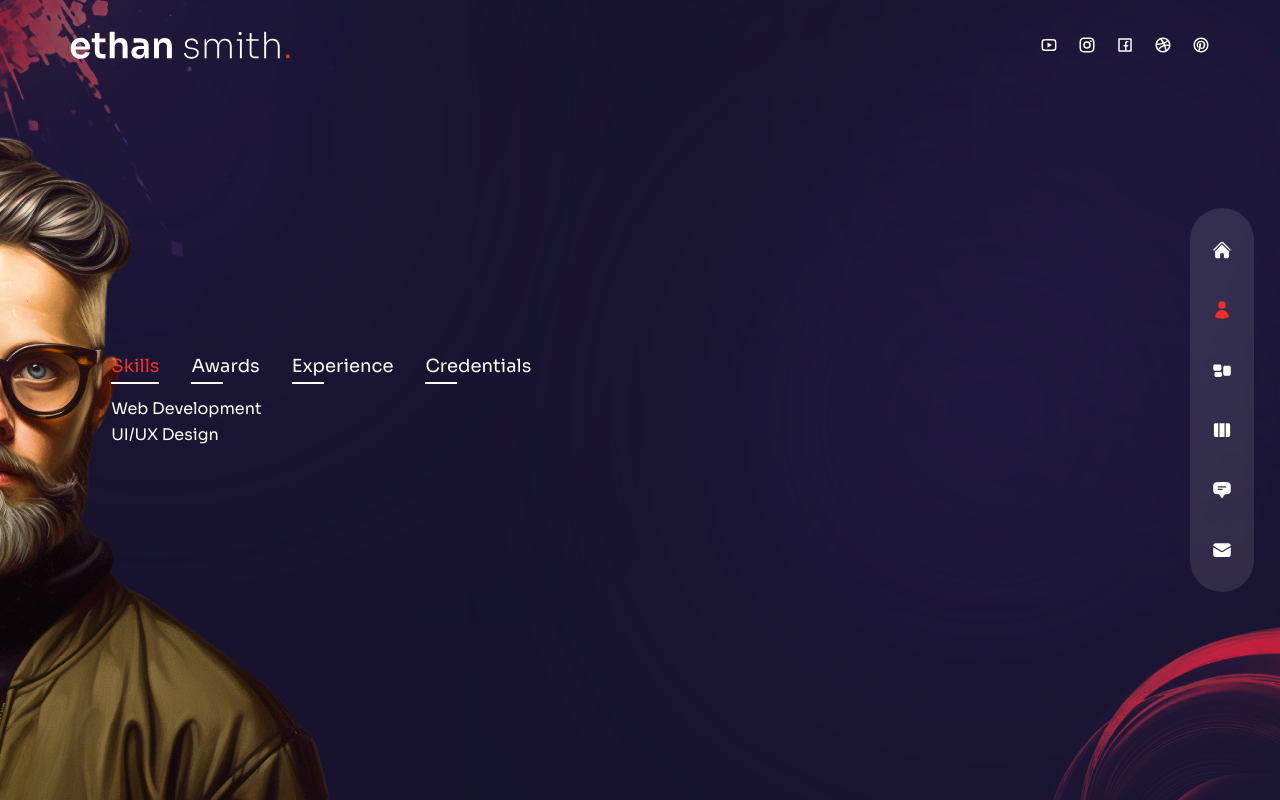
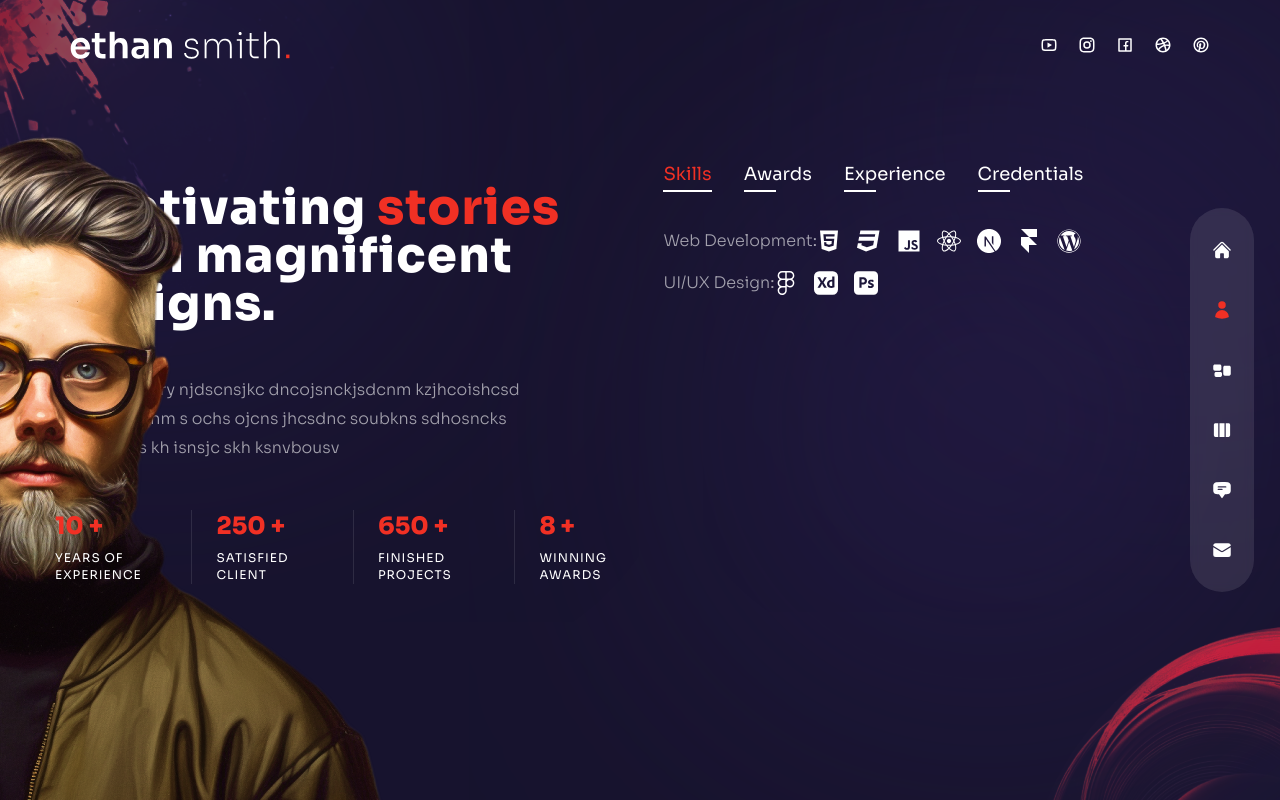
Before and after one commit to Aarya-Chauhan/Portfolio-Template, a Next.js app: page /about in a window 1280 px wide. Built offline with nearby package versions, Linux system fonts and the light colour scheme.

Commit message:
about template completion

```diff
--- a/package.json
+++ b/package.json
@@ -13,7 +13,7 @@
     "framer-motion": "^10.12.16",
     "next": "13.4.3",
     "react": "18.2.0",
-    "react-countup": "^6.4.2",
+    "react-countup": "^6.5.3",
     "react-dom": "18.2.0",
     "react-icons": "^4.8.0",
     "react-tsparticles": "^2.9.3",
--- a/pages/about/index.js
+++ b/pages/about/index.js
@@ -92,6 +92,7 @@
 import Circles from '../../components/Circles';
 import {interpolate, motion} from 'framer-motion';
 import {fadeIn} from '../../variants';
+import CountUp from "react-countup";
 
 
 import { useState } from "react";
@@ -100,14 +101,71 @@
   const [index, setIndex] = useState(0);
   console.log(index)
   return <div className="h-full bg-primary/30 py-32 text-center xl:text-left">
-    <Circles className=''/>
-    <motion.div variants={fadeIn('right' , 0.2)} initial='hidden' animate='show' exit='hidden' className="hidden xl:flex  absolute bottom-0 -left-[370px]">
+    <Circles/>
+    <motion.div
+    variants={fadeIn('right' , 0.2)}
+    initial='hidden'
+    animate='show'
+    exit='hidden'
+    className="hidden xl:flex  absolute bottom-0 -left-[320px]"
+    >
       <Avatar/>
     </motion.div>
     <div className="container mx-auto h-full flex flex-col items-center xl:flex-row gap-x-6">
-      <div>text</div>
-      <div>
-        <div className="flex gap-x-4 xl:gap-x-8 mx-autoxl:mx-0 mb-4">
+      <div className="flex-1 flex flex-col justify-center">
+        <motion.h2
+        variants={fadeIn('right' , 0.4)}
+        initial='hidden'
+        animate='show'
+        exit='hidden'  className="text-4xl xl:text-5xl font-extrabold mb-4 xl:mb-12 tracking-wide">Captivating <span className="text-accent">stories</span> birth magnificent designs.</motion.h2>
+        <motion.p
+        variants={fadeIn('right' , 0.6)}
+        initial='hidden'
+        animate='show'
+        exit='hidden'  className="max-w-[500px] mx-auto xl:mx-0 mb-4 xl:mb-12  px-2 xl:px-0"> thodi si history njdscnsjkc dncojsnckjsdcnm  kzjhcoishcsd ksbocunskcnm s ochs ojcns jhcsdnc soubkns sdhosncks ksbcojsbos kh isnsjc skh ksnvbousv </motion.p>
+        <motion.div
+        variants={fadeIn('right' , 0.8)}
+        initial='hidden'
+        animate='show'
+        exit='hidden'
+        className="hidden md:flex md:max-w-xl xl:max-w-none max-auto xl:mx-0 mb-8">
+          <div className="flex flex-1 xl:gap-x-6">
+            <div className="relative flex-1 after:w-[1px] after:h-full after:bg-white/10 after:absolute after:top-0 after:right-0">
+              <div className="text-2xl xl:text-2xl font-extrabold text-accent mb-2">
+                <CountUp start={0} end={10} duration={5} /> +
+              </div>
+              <div className="text-xs uppercase tracking-[1px] leading-[1.4] max-w-[100px]">Years of experience</div>
+            </div>
+            <div className="relative flex-1 after:w-[1px] after:h-full after:bg-white/10 after:absolute after:top-0 after:right-0">
+              <div className="text-2xl xl:text-2xl font-extrabold text-accent mb-2">
+                <CountUp start={0} end={250} duration={5} /> +
+              </div>
+              <div className="text-xs uppercase tracking-[1px] leading-[1.4] max-w-[100px]">Satisfied client
+              </div>
+            </div>
+            <div className="relative flex-1 after:w-[1px] after:h-full after:bg-white/10 after:absolute after:top-0 after:right-0">
+              <div className="text-2xl xl:text-2xl font-extrabold text-accent mb-2">
+                <CountUp start={0} end={650} duration={5} /> +
+              </div>
+              <div className="text-xs uppercase tracking-[1px] leading-[1.4] max-w-[100px]">Finished Projects
+              </div>
+            </div>
+            <div className="relative ">
+              <div className="text-2xl xl:text-2xl font-extrabold text-accent mb-2">
+                <CountUp start={0} end={8} duration={5} /> +
+              </div>
+              <div className="text-xs uppercase tracking-[1px] leading-[1.4] max-w-[100px]">Winning Awards
+              </div>
+            </div>
+          </div>
+        </motion.div>
+      </div>
+      <motion.div className="flex flex-col w-full xl:max-w-[48%] h-[480px]"
+      variants={fadeIn('left' , 0.4)}
+      initial='hidden'
+      animate='show'
+      exit='hidden' >
+        <div className="flex gap-x-4 xl:gap-x-8 mx-auto xl:mx-0 mb-4">
           {aboutData.map((item, itemIndex)=>{
             return (
               <div key={itemIndex} className={` ${index === itemIndex && 'text-accent after:w-[100%] after:bg-accent after:transition-all after:duration-300'} cursor-pointer capitalize xl:text-lg relative after:w-8 after:h-[2px] after:bg-white after:absolute after:-bottom-1 after:left-0`}
@@ -115,14 +173,21 @@
             )
           })}
         </div>
-        <div>
+        <div className=" py-2 xl:py-6 flex flex-col gap-y-2 xl:gap-y-4 items-center xl:items-start">
           {aboutData[index].info.map((item,itemIndex)=>{
-            return <div key={itemIndex}>
-              <div> {item.title} </div>
+            return <div key={itemIndex} className="flex-1 flex flex-col md:flex-row max-w-max gapx2 items-center text-white/60">
+              <div className="font-light mb-2 md:mb-0 "> {item.title} </div>
+              <div className="hidden md:flex"> : </div>
+              <div>{item.stage}</div>
+              <div className="flex gap-x-4">
+                {item.icons?.map((icon,itemIndex)=>{
+                  return <div className="text-2xl text-white"> {icon} </div>
+                })}
+              </div>
             </div>
           })}
         </div>
-      </div>
+      </motion.div>
     </div>
 
   </div>
```
Also changed, not shown: 1 other file (tests, documents, lock files or other folders).
